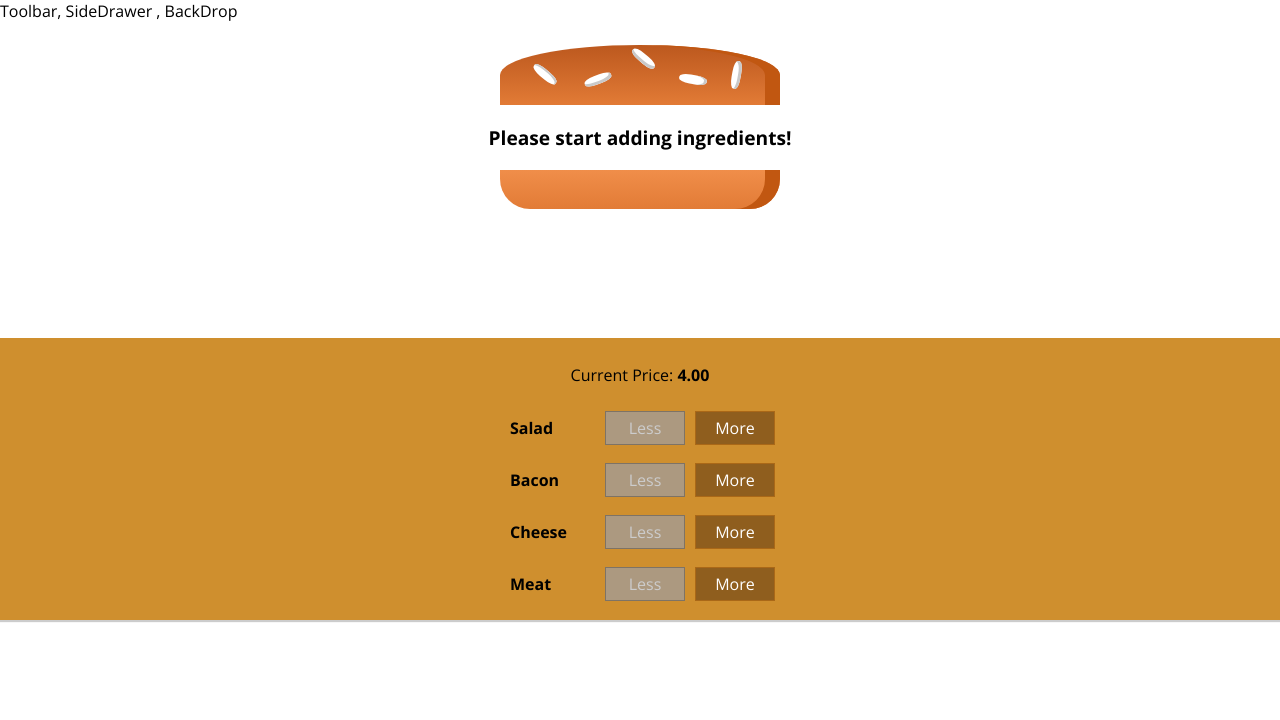
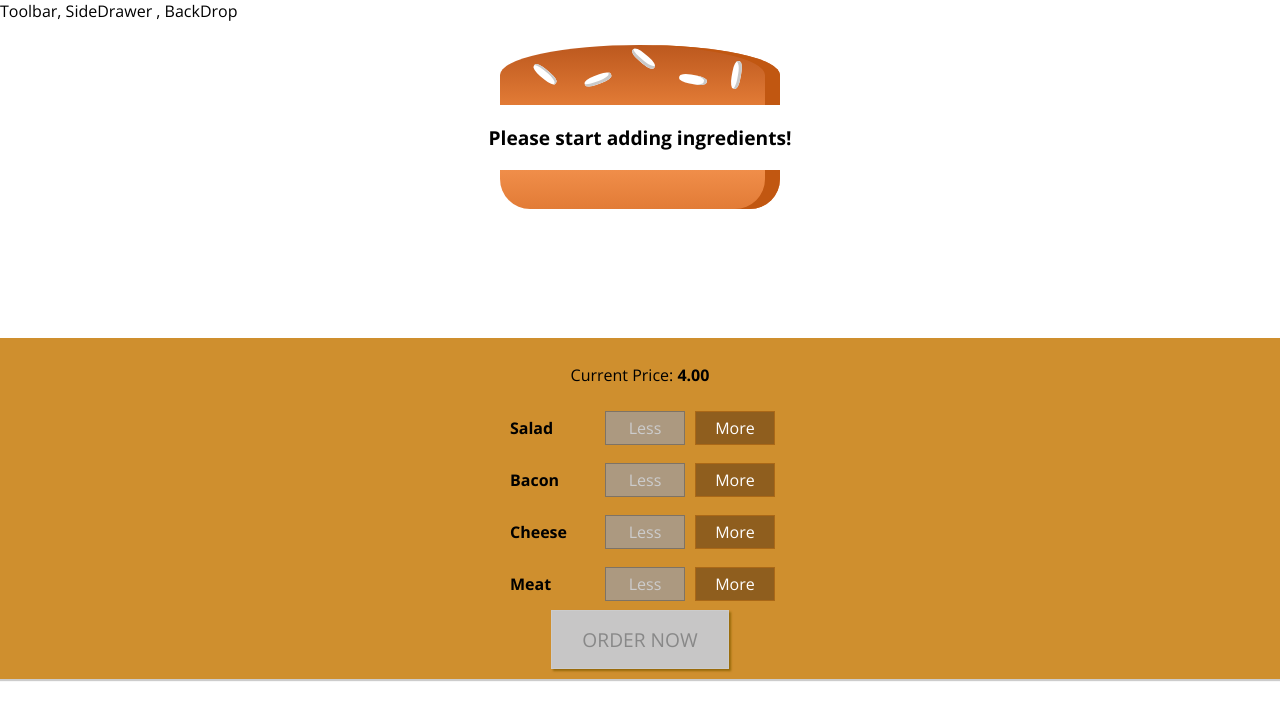
Before and after one commit to EvyatarHaim1/MyBurger, a React app: page / in a window 1280 px wide. Shown: the top 720 px of the page. Built offline with nearby package versions, Linux system fonts and the light colour scheme.

Commit message:
adding the order button

```diff
--- a/src/Components/Burger/BuildControls/BuildControls.css
+++ b/src/Components/Burger/BuildControls/BuildControls.css
@@ -8,3 +8,44 @@
     margin: auto;
     padding: 10px 0;
 }
+
+.OrderButton {
+    background-color: #DAD735;
+    outline: none;
+    cursor: pointer;
+    border: 1px solid #966909;
+    color: #966909;
+    font-family: inherit;
+    font-size: 1.2em;
+    padding: 15px 30px;
+    box-shadow: 2px 2px 2px #966909;
+}
+
+.OrderButton:hover, .OrderButton:active {
+    background-color: #A0DB41;
+    border: 1px solid #966909;
+    color: #966909;
+}
+
+.OrderButton:disabled {
+    background-color: #C7C6C6;
+    cursor: not-allowed;
+    border: 1px solid #ccc;
+    color: #888888;
+}
+
+.OrderButton:not(:disabled) {
+    animation: enable 0.3s linear;
+}
+
+@keyframes enable {
+    0% {
+        transform: scale(1);
+    }
+    60% {
+        transform: scale(1.1);
+    }
+    100% {
+        transform: scale(1);
+    }
+}
--- a/src/Components/Burger/BuildControls/BuildControls.js
+++ b/src/Components/Burger/BuildControls/BuildControls.js
@@ -19,6 +19,8 @@
                           removed={() => props.ingredientRemoved(ctrl.type)}
                           disabled={props.disabled[ctrl.type]}/>
 		))}
+        <button className={classes.OrderButton}
+                disabled={!props.purchasable}> ORDER NOW </button>
 	</div>
 );
 
--- a/src/Containers/BurgerBuilder/BurgerBuilder.js
+++ b/src/Containers/BurgerBuilder/BurgerBuilder.js
@@ -19,7 +19,19 @@
             cheese: 0,
             meat: 0
         },
-        totalPrice: 4
+        totalPrice: 4,
+        purchasable: false
+    }
+
+    updatePurchaseState = (ingredients) => {
+        const sum = Object.keys(ingredients)
+        .map(igKey => {
+            return ingredients[igKey];
+        })
+        .reduce((sum, el) => {
+            return sum + el;
+        }, 0);
+        this.setState({purchasable: sum > 0});
     }
 
     addIngredientHandler = (type) =>{
@@ -37,6 +49,7 @@
            ingredients: updatedIngredients,
            totalPrice: newPrice
        })
+       this.updatePurchaseState(updatedIngredients);
     }
 
     removeIngredientHandler = (type) =>{
@@ -57,6 +70,7 @@
             ingredients: updatedIngredients,
             totalPrice: newPrice
         })
+        this.updatePurchaseState(updatedIngredients);
     }
 
     render() {
@@ -72,6 +86,7 @@
                 <BuildControls ingredientAdded= {this.addIngredientHandler}
                                ingredientRemoved = {this.removeIngredientHandler}
                                disabled= {disabledInfo}
+                               purchasable={this.state.purchasable}
                                currentPrice={this.state.totalPrice}/>
             </Aux>
         )
```
